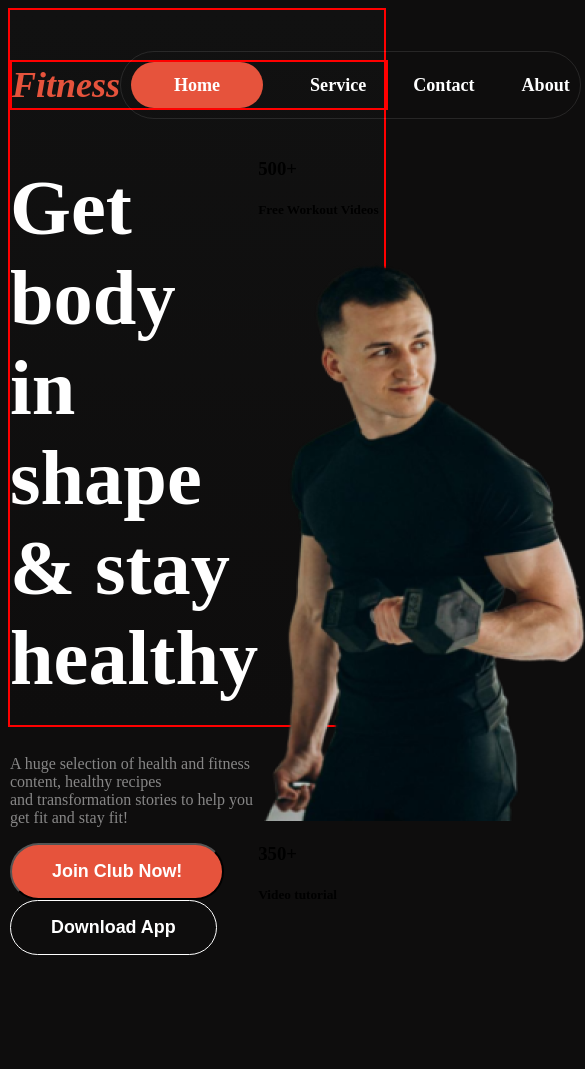
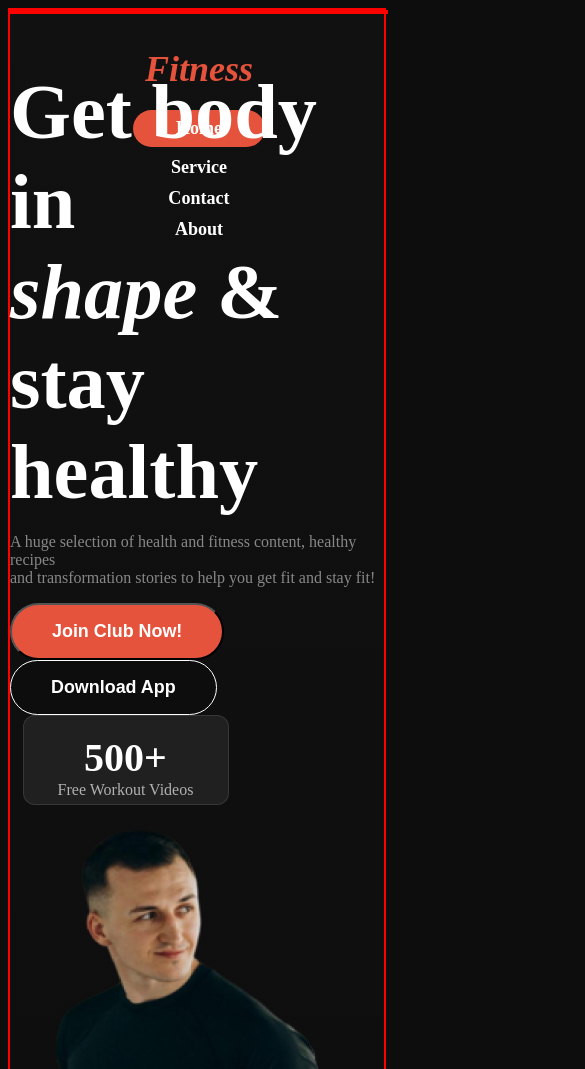
Before and after one commit to nourin003/fitness-file, a plain HTML site: page index.html in a window 390 px wide. Shown: the top 1069 px of the page, 585 px wide, since content can reach past the window. Before the commit the page ends 955 px from the top, so only its background shows below. Drawn offline with Linux system fonts and the light colour scheme; a web font is replaced by a local one.

Commit message:
send my banner section file

```diff
--- a/index.html
+++ b/index.html
@@ -5,10 +5,12 @@
     <meta name="viewport" content="width=device-width, initial-scale=1.0">
     <title>Document</title>
     <link rel="stylesheet" href="style.css/blog.css">
+    <link rel="preconnect" href="https://fonts.googleapis.com">
+
 </head>
 <body>
-    <head>
-       <div class="bg-navbar">
+   <header>
+    <div class="bg-navbar">
         <nav class="navbar">
            <div>
             <h3 id="brand">Fitness</h3>
@@ -32,13 +34,13 @@
                 </div>
             </div>
             <div class="banner-img-section">
-               <div class="banner-card">
-                <h3>500+</h3>
+               <div class="banner-card" id="workout-card">
+                <h3 id="first-card">500+</h3>
                 <h5>Free Workout Videos</h5>
                </div>
                <img src="images/Images 2.png" alt="">
-               <div class="banner-card">
-                <h3>350+</h3>
+               <div class="banner-card" id="tutorial-card">
+                <h3 id="second-card">350+</h3>
                 <h5>Video tutorial</h5>
                </div>
 
@@ -47,8 +49,9 @@
 
            </div>
        </div>
+   </header>
+   <main>
 
-    </head>
-
+   </main>
 </body>
 </html>
--- a/style.css/blog.css
+++ b/style.css/blog.css
@@ -65,7 +65,7 @@ body{
     align-items: center;
 }
 
-/*Banner image section star*/
+/*Banner container section star*/
 .banner-container{
     display: flex;
     justify-content: space-around;
@@ -76,12 +76,16 @@ body{
     color: rgb(255, 255, 255);
     font-size: 4.9rem;
     font-weight: 800;
+    margin-bottom: 0px;
 }
 .banner-description{
     color: rgba(255, 255, 255, 0.5);
     font-size: 1rem;
     font-weight: 400;
    /* gap: 28px;*/
+}
+.banner-contents span{
+    font-style: italic;
 }
 .button-section{
 
@@ -106,3 +110,89 @@ body{
     font-weight: 600;
 
 }
+.banner-card{
+    border: 1px solid rgba(255, 255, 255, 0.1);
+    background: rgba(48, 48, 48, 0.54);
+    height: 90px;
+    width: 206px;
+    display: flex;
+    flex-direction: column;
+    justify-content: center;
+    align-items: center;
+    padding: auto;
+    border-radius: 12px;
+    box-sizing: border-box;
+}
+
+#first-card{
+    font-size: 2.5rem;
+    font-weight: 900;
+    color: rgb(255, 255, 255);
+    margin-bottom: 0px;
+
+}
+#second-card{
+    font-size: 2.5rem;
+    font-weight: 900;
+    color: rgb(255, 255, 255);
+    margin-bottom: 0px;
+}
+.banner-card h5{
+    color: rgba(255, 255, 255, 0.65);
+    font-size: 1rem;
+    font-weight: 400;
+    margin-top: 0px;
+}
+#workout-card{
+    position: absolute;
+    bottom: 56%;
+    left: 80%;
+    z-index: 1;
+
+
+}
+#tutorial-card{
+    position: absolute;
+    bottom: 10%;
+    left: 58%;
+    z-index: 1;
+}
+
+@media screen and (max-width: 576px){
+    .navbar{
+        flex-direction: column;
+        margin-top: 0px;
+        height: 0px;
+
+    }
+    .nav-links{
+        flex-direction: column;
+        border: none;
+        gap: 10px;
+
+    }
+    .banner-container{
+        flex-direction: column;
+
+    }
+    .bg-navbar{
+        height: auto;
+    }
+    .banner-title{
+
+    }
+    #workout-card{
+    position:static;
+
+    }
+    #tutorial-card{
+        position: static;
+
+
+    }
+    .banner-card{
+
+    }
+
+
+}
```
